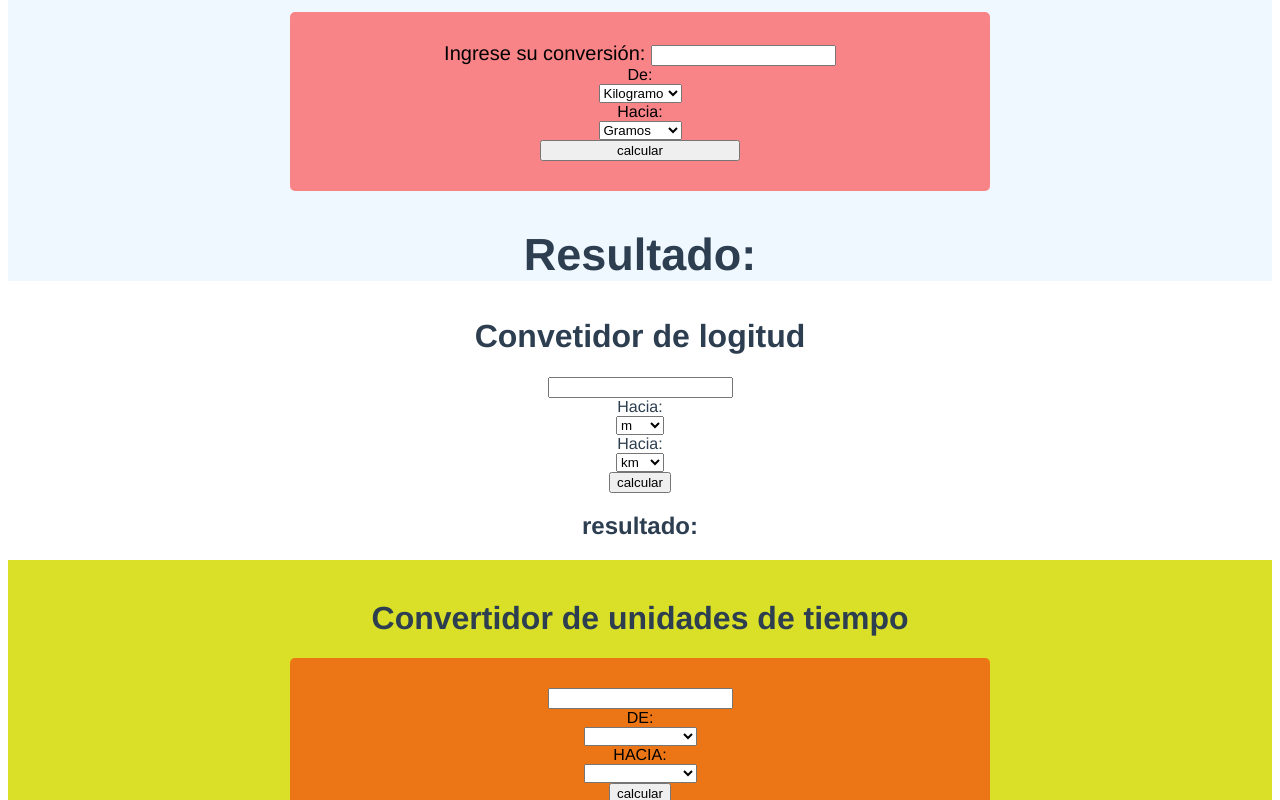
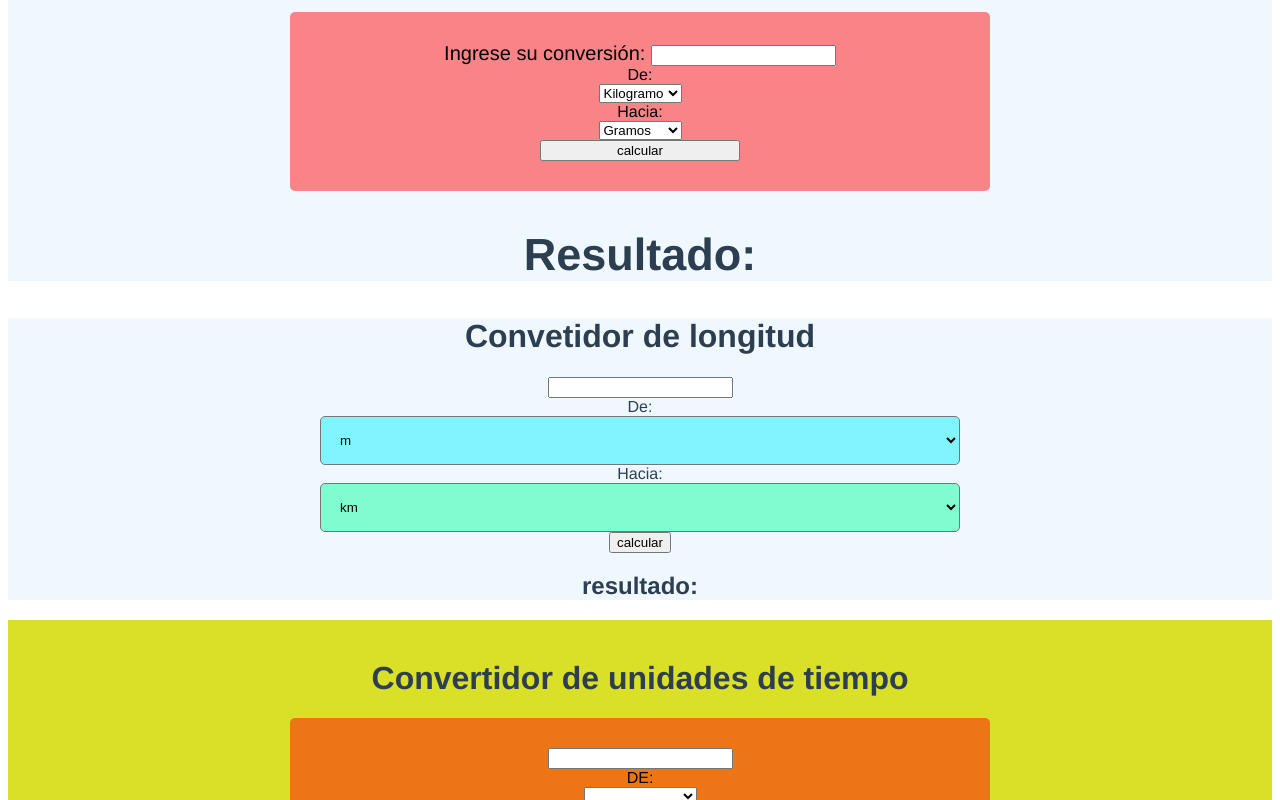
Before and after one commit to CesarAndreChavezHerrera/aprendisajeVue, a Vue app in the folder componetes/: page / in a window 1280 px wide. Shown: the part 500-1300 px from the top of the page. Built offline with nearby package versions, Linux system fonts and the light colour scheme.

Commit message:
decoraccion de longitud

```diff
--- a/componetes/src/components/longitud.vue
+++ b/componetes/src/components/longitud.vue
@@ -1,11 +1,30 @@
 <template>
-    <div>
-        <h1>Convetidor de logitud</h1>
+    <div class="nuevoB">
+        <h1>Convetidor de longitud</h1>
         <input type="text" v-model ="entrada_numero" >
+        <div >
+            <span>De:</span>
+        </div>
+        <select v-model="fromRate" class= nuevo2>
+            <option value="mm">mm</option>
+            <option value="cm">cm</option>
+            <option value="dm">dm</option>
+            <option value="m">m</option>
+            <option value="dam">dam</option>
+            <option value="hm">hm</option>
+            <option value="km">km</option>
+            <option value="ft">ft</option>
+            <option value="in">in</option>
+            <option value="yd">in</option>
+            <option value="nmi">nmi</option>
+        </select>
+
+
+        <br>
         <div>
             <span>Hacia:</span>
         </div>
-        <select v-model="fromRate">
+        <select v-model="toRate" class = nuevo3>
             <option value="mm">mm</option>
             <option value="cm">cm</option>
             <option value="dm">dm</option>
@@ -19,24 +38,7 @@
             <option value="nmi">nmi</option>
         </select>
         <br>
-        <div>
-            <span>Hacia:</span>
-        </div>
-        <select v-model="toRate">
-            <option value="mm">mm</option>
-            <option value="cm">cm</option>
-            <option value="dm">dm</option>
-            <option value="m">m</option>
-            <option value="dam">dam</option>
-            <option value="hm">hm</option>
-            <option value="km">km</option>
-            <option value="ft">ft</option>
-            <option value="in">in</option>
-            <option value="yd">in</option>
-            <option value="nmi">nmi</option>
-        </select>
-        <br>
-        <button v-on:click="calcular">calcular</button>
+        <button v-on:click="calcular" class = .p>calcular</button>
         <h2>resultado:{{salida}}</h2>
     </div>
 </template>
@@ -60,4 +62,44 @@ export default({
             }
         }
 })
+
+
+
+
 </script>
+
+<style>
+.nuevoB {
+	background-color: aliceblue;
+	background-position: center;
+	background-size: cover;
+	background-attachment: fixed;
+	background-repeat: no-repeat;
+}
+.nuevo2 {
+	width: 50vw;
+	margin: auto;
+	padding: 15px;
+	border-radius: 5px;
+	background-color: rgba(0, 238, 255, 0.472);
+	color: rgb(0, 0, 0);
+}
+
+.nuevo3 {
+	width: 50vw;
+	margin: auto;
+	padding: 15px;
+	border-radius: 5px;
+	background-color: rgba(0, 255, 157, 0.472);
+	color: rgb(0, 0, 0);
+}
+
+.p {
+  margin-top: 100px;
+  margin-bottom: 100px;
+  margin-right: 150px;
+  margin-left: 80px;
+}
+
+
+</style>
```
